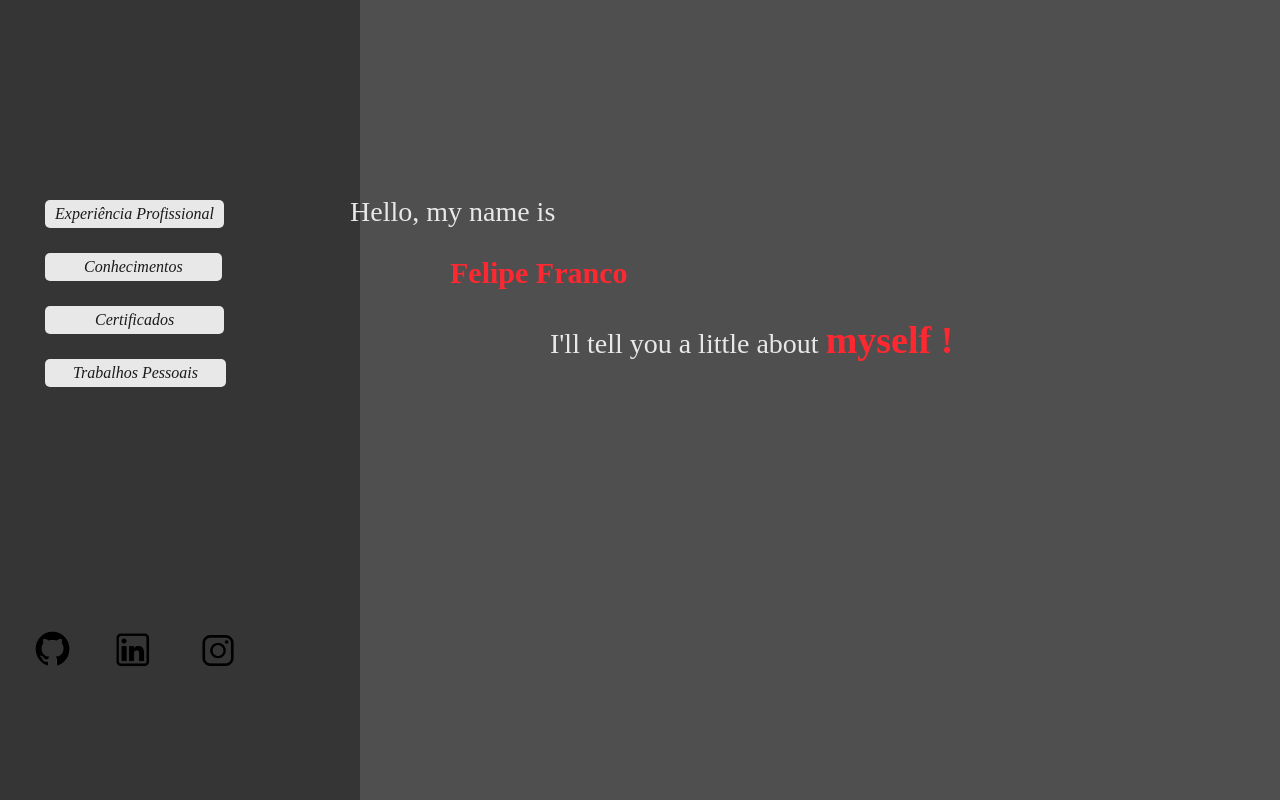
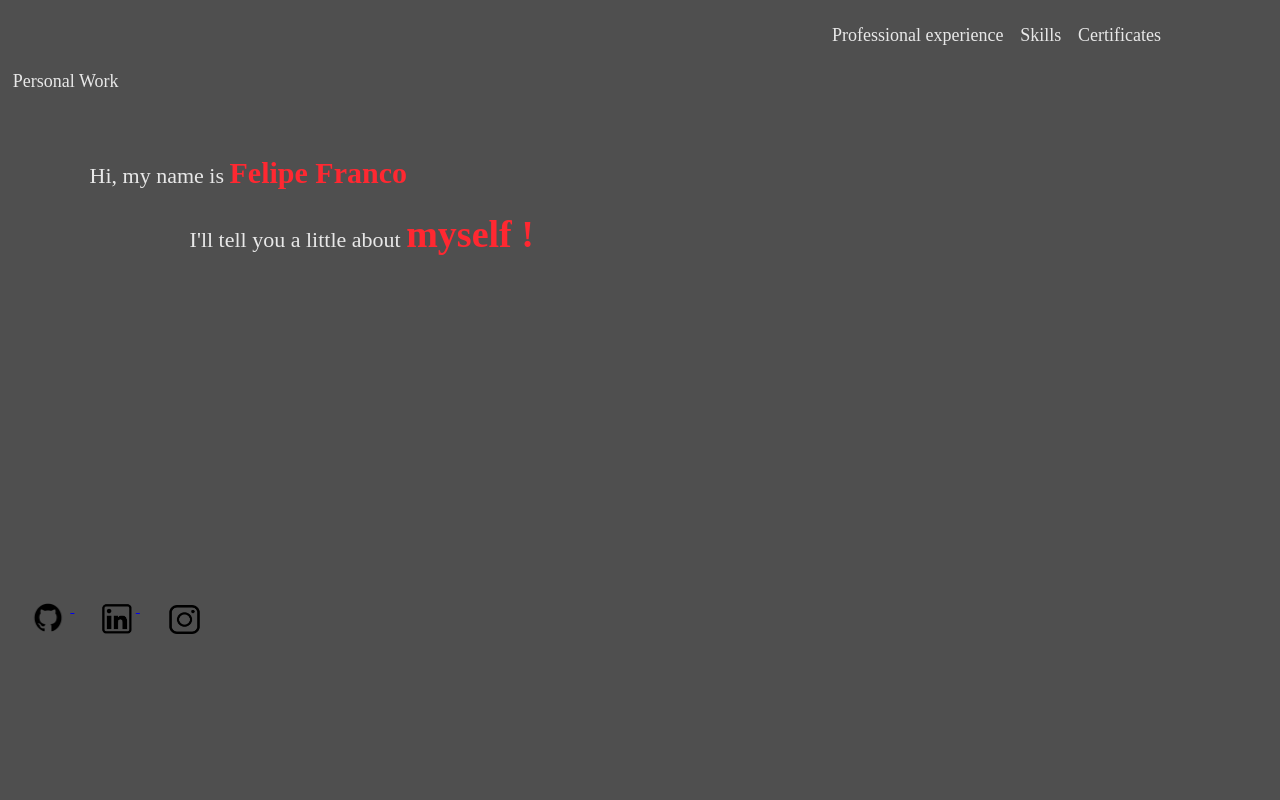
Before and after one commit to FelpsFranco/Portfolio, a Django app: page / in a window 1280 px wide. Run offline with Django 4.2, Linux system fonts and the light colour scheme.

Commit message:
Configurações da Tela Index

```diff
--- a/apresentacao/static/css/style.css
+++ b/apresentacao/static/css/style.css
@@ -5,93 +5,89 @@ body {
     width: 100vw;
 }
 
-.label_apresen {
-    height: 100vh;
-    width: 45vh;
-    background: #353535;
+.name {
+    font-size: 22px;
+    color: #e8e8e8;
+    font-family: "Times New Roman", Times, serif;
+    font-style: normal;
+    margin-top: -5vw;
+    margin-left: 7vw;
 }
 
-.name {
-    font-size: 28px;
+.buttonExp {
+    display: inline-block;
+    font-family: "Times New Roman", Times, serif;
+    margin-left: 65vw;
+    margin-top: 1vw;
+    text-decoration: #e8e8e8;
     color: #e8e8e8;
-    font-family: "Times New Roman", Times, fantasy;
+    border-radius: 5px;
+    font-size: 18px;
     font-style: normal;
-    margin-top: -700px;
-    margin-left: 350px;
-
 }
 
-.button_exp {
+.buttonConhece {
     display: inline-block;
-    margin-left: 45px;
-    margin-top: 200px;
-    padding: 5px 10px;
-    background: #e8e8e8;
+    font-family: "Times New Roman", Times, serif;
+    margin-top: 25px;
+    margin-left: 1vw;
     text-decoration: #e8e8e8;
-    color: #1b1b1b;
+    color: #e8e8e8;
     border-radius: 5px;
-    font-size: 16px;
-    font-style: italic;
+    font-size: 18px;
+    font-style: normal;
 }
 
-.button_conhece {
+.buttonCertificado {
     display: inline-block;
-    margin-left: 45px;
+    font-family: "Times New Roman", Times, serif;
     margin-top: 25px;
-    padding: 5px 39px;
-    background: #e8e8e8;
+    margin-left: 1vw;
     text-decoration: #e8e8e8;
-    color: #1b1b1b;
+    color: #e8e8e8;
     border-radius: 5px;
-    font-size: 16px;
-    font-style: italic;
+    font-size: 18px;
+    font-style: normal;
 }
 
-.button_certificado {
+.buttonTrabalhos {
     display: inline-block;
-    margin-left: 45px;
+    font-family: "Times New Roman", Times, serif;
     margin-top: 25px;
-    padding: 5px 50px;
-    background: #e8e8e8;
+    margin-left: 1vw;
     text-decoration: #e8e8e8;
-    color: #1b1b1b;
+    color: #e8e8e8;
     border-radius: 5px;
-    font-size: 16px;
-    font-style: italic;
+    font-size: 18px;
+    font-style: normal;
 }
 
-.button_trabalhos {
-    display: inline-block;
-    margin-left: 45px;
-    margin-top: 25px;
-    padding: 5px 28px;
-    background: #e8e8e8;
-    text-decoration: #e8e8e8;
-    color: #1b1b1b;
-    border-radius: 5px;
-    font-size: 16px;
-    font-style: italic;
+.icon {
+    width: 30vw;
+    height: 5vh;
+    margin-top: 25vw;
 }
 
-.centralizacao_git {
-    text-align: left;
-    margin-top: 65%;
+.imagem_git img {
+    display: inline-block;
+    vertical-align: middle;
+    margin-left: 2vw;
+    margin-top: 1.5vw;
+    width: 3.5vw;
 }
 
-.imagem_git {
-    width: 55px;
-    display: block;
-    margin-left: 25px;
+.imagem_insta img{
+    display: inline-block;
+    vertical-align: middle;
+    margin-left: 2vw;
+    margin-top: 1.8vw;
+    width: 3vw;
 }
 
-.imagem_linke {
-    width: 40px;
-    margin-left: 30px;
-    margin-bottom: 5px;
+.imagem_linke img{
+    display: inline-block;
+    vertical-align: middle;
+    margin-left: 2vw;
+    margin-top: 1.9vw;
+    width: 2.8vw;
 }
-
-.imagem_insta {
-    width: 40px;
-    margin-left: 40px;
-    margin-bottom: 10px;
-}
--- /dev/null
+++ b/perfil/templates/base.html
@@ -0,0 +1,16 @@
+<!doctype html>
+{% load static %}
+
+<html lang="pt-br">
+{% block content %} {% endblock %}
+    <head>
+        <meta charset="UTF-8">
+        <meta name="viewport"
+              content="width=device-width, user-scalable=no, initial-scale=1.0, maximum-scale=1.0, minimum-scale=1.0">
+        <meta http-equiv="X-UA-Compatible" content="ie=edge">
+        <title>Portfolio</title>
+        <link href="https://fonts.googleapis.com/css2?family=Playfair+Display&display=swap" rel="stylesheet">
+        <link rel="stylesheet" href="{% static 'css/style.css' %}">
+    </head>
+
+</html>
--- a/perfil/templates/index.html
+++ b/perfil/templates/index.html
@@ -1,46 +1,35 @@
-<!doctype html>
+{% extends 'base.html' %}
 {% load static %}
+{% block content %}
 
-<html lang="pt-br">
-    <head>
-        <meta charset="UTF-8">
-        <meta name="viewport"
-              content="width=device-width, user-scalable=no, initial-scale=1.0, maximum-scale=1.0, minimum-scale=1.0">
-        <meta http-equiv="X-UA-Compatible" content="ie=edge">
-        <title>Portfolio</title>
-        <link rel="stylesheet" href="{% static 'css/style.css' %}">
-    </head>
     <body>
-        <div class="label_apresen">
-            <a class="button_exp" href=" {% url 'experiencia' %}">
-                Experiência Profissional
+            <a class="buttonExp" href=" {% url 'experiencia' %}">
+                Professional experience
             </a>
-            <a class="button_conhece" href=" {% url 'experiencia' %}">
-                Conhecimentos
+            <a class="buttonConhece" href=" {% url 'experiencia' %}">
+                Skills
             </a>
-            <a class="button_certificado" href="{% url 'experiencia' %}">
-                Certificados
+            <a class="buttonCertificado" href="{% url 'experiencia' %}">
+                Certificates
             </a>
-            <a class="button_trabalhos" href=" {% url 'experiencia' %}">
-                Trabalhos Pessoais
+            <a class="buttonTrabalhos" href=" {% url 'experiencia' %}">
+                Personal Work
             </a>
-            <div class="centralizacao_git">
-                <a href="https://github.com/FelpsFranco" style="display: inline-block">
-                    <img class="imagem_git" src="{% static 'img/icon_git.png' %}" alt="Icon Github">
+            <div class="name">
+                <br> <br> <br>
+                <p style="margin-top: 50px"> Hi, my name is <strong style="font-size: 30px; color: #ff2831"> Felipe Franco </strong> </p>
+                <p style="margin-left: 100px" > I'll tell you a little about <strong style="font-size: 38px; color: #ff2831"> myself ! </strong></p>
+            </div>
+            <div class="icon">
+                <a href="https://github.com/FelpsFranco" class="imagem_git">
+                    <img src="{% static 'img/icon_git.png' %}" alt="Icon Github">
                 </a>
-                <a href="https://www.linkedin.com/in/felipe-franco-03ba90180/" style="display: inline-block">
-                    <img class="imagem_linke" src="{% static 'img/icon_linkedin.png' %}" alt="Icon Github">
+                <a href="https://www.linkedin.com/in/felipe-franco-03ba90180/" class="imagem_linke">
+                    <img src="{% static 'img/icon_linkedin.png' %}" alt="Icon Github">
                 </a>
-                <a href="https://instagram.com/felipesfranco?igshid=ZDdkNTZiNTM=" style="display: inline-block">
-                    <img class="imagem_insta" src="{% static 'img/icon_insta.png' %}" alt="Icon Insta">
+                <a href="https://instagram.com/felipesfranco?igshid=ZDdkNTZiNTM=" class="imagem_insta">
+                    <img src="{% static 'img/icon_insta.png' %}" alt="Icon Insta">
                 </a>
             </div>
-        </div>
-        <div class="name">
-            <br> <br> <br>
-            <p style="margin-top: 0"> Hello, my name is </p>
-            <p style="margin-left: 100px"> <strong style="font-size: 30px; color: #ff2831"> Felipe Franco </strong> </p>
-            <p style="margin-left: 200px" > I'll tell you a little about <strong style="font-size: 38px; color: #ff2831"> myself ! </strong></p>
-        </div>
     </body>
-</html>
+{% endblock %}
```
Also changed, not shown: perfil/templates/experiencia.html (+5 -11 lines).
